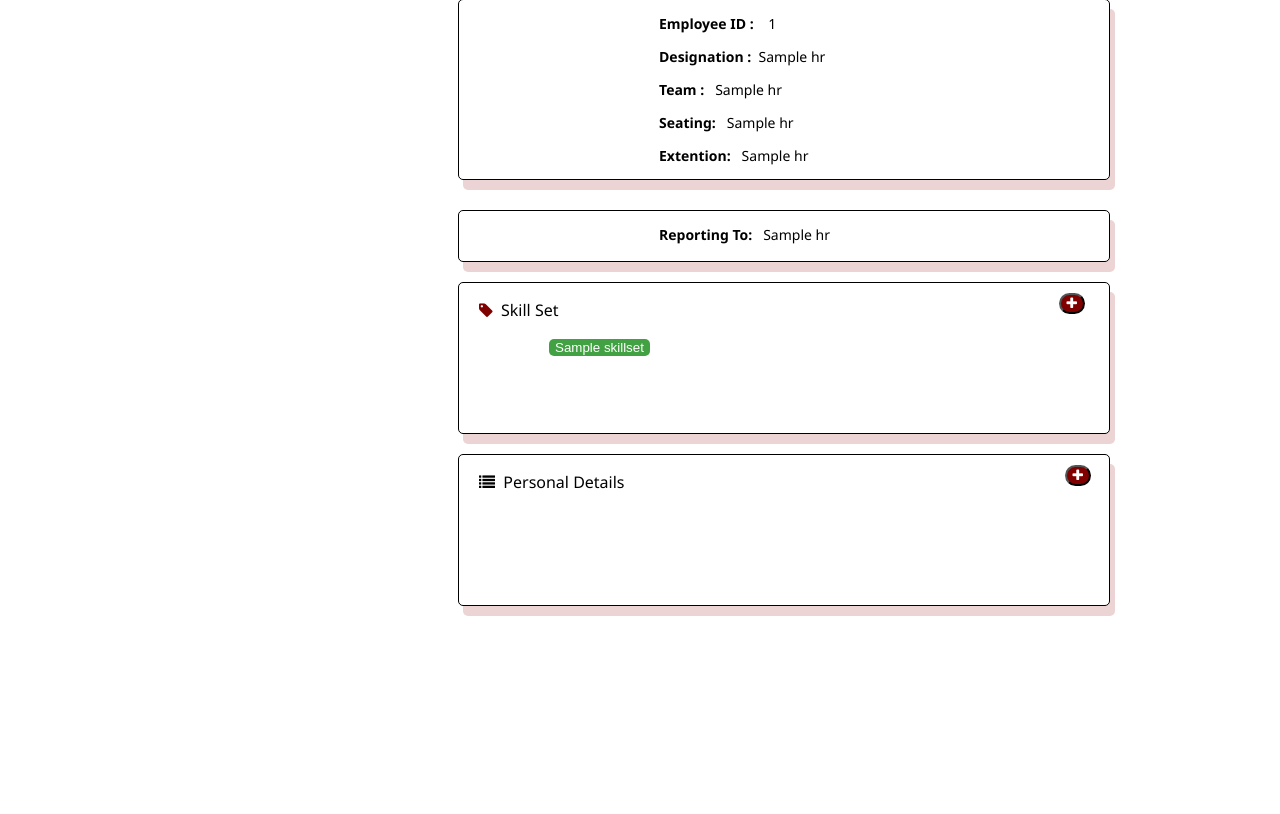
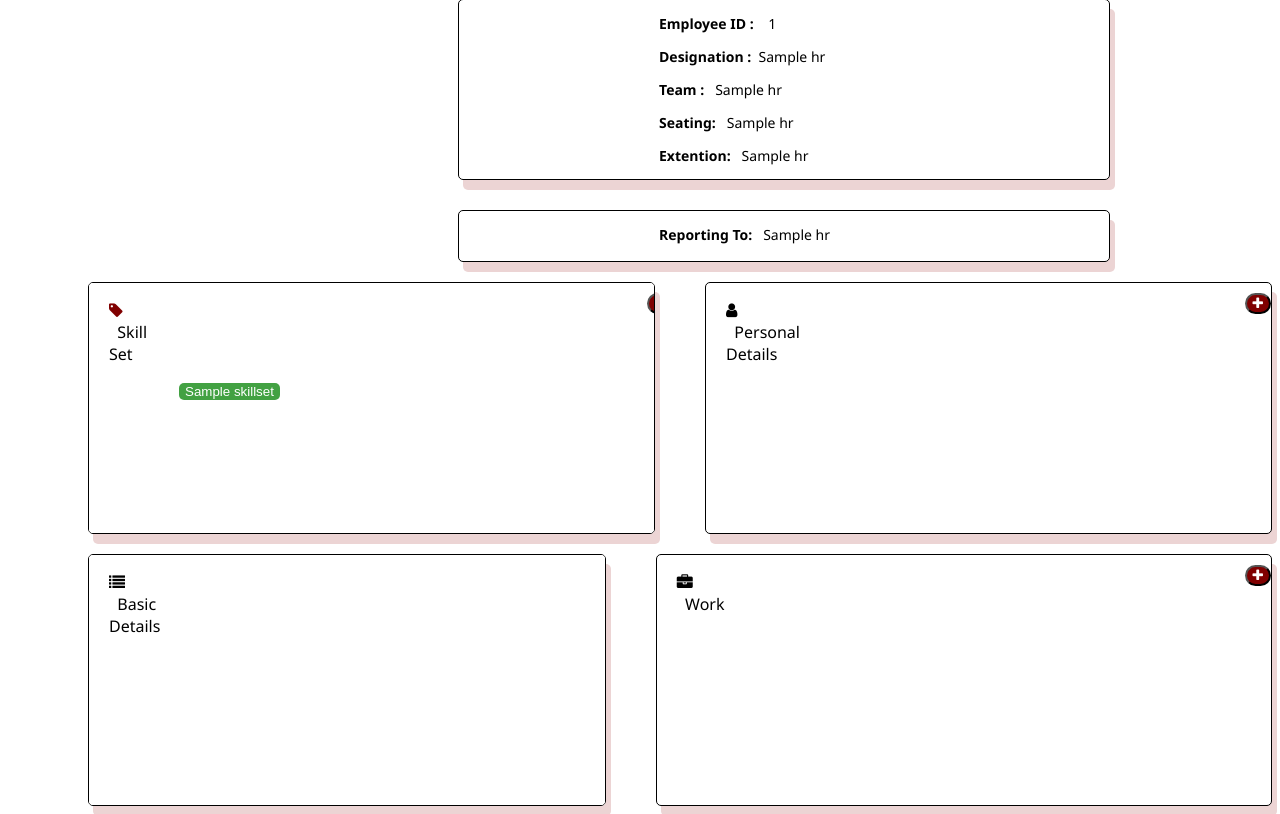
Before and after one commit to Ash515/Professionals, a Flask app: page /employeeinfo/1 in a window 1280 px wide. Shown: the part 169-983 px from the top of the page. Before the commit the page ends 785 px from the top, so only its background shows below. Run offline with Flask 2, Linux system fonts and the light colour scheme; the visitor is signed in with stand-in values (Sample User, id 1); a database or web service that is not in the repository returns one stand-in record (values such as "Sample title"); some libraries are stand-ins or nearby versions.

Commit message:
added files

```diff
--- a/static/EmployeeInfo.css
+++ b/static/EmployeeInfo.css
@@ -37,8 +37,8 @@
 
 .skillset-field {
   width: 650px;
-  height: 150px;
-  margin-left: 450px;
+  height: 250px;
+  margin-left:80px;
   margin-top: 20px;
   background-color: white;
   border: 1px solid;
@@ -49,6 +49,9 @@
   overflow:auto;
 }
 
+.flex-a{
+  display: flex;
+}
  .skillset-field-title {
   display: inline-flex;
 }
@@ -64,7 +67,16 @@
   margin-top: 10px;
   align-items: center;
 }
-
+.plus-icon2 {
+  padding-left: 470px;
+  margin-top: 10px;
+  align-items: center;
+}
+.plus-icon3 {
+  padding-left: 520px;
+  margin-top: 10px;
+  align-items: center;
+}
 .fa-tag {
   color: maroon;
 }
@@ -81,10 +93,7 @@
   padding-left: 20px;
 }
 
-#site-2 {
-  margin-top: 180px;
-  display: none;
-}
+
 
 .skillset-page {
   background-color: white;
@@ -176,8 +185,8 @@ border:none;
 } */
 .personal-field{
   width: 650px;
-  height: 150px;
-  margin-left: 450px;
+  height: 250px;
+  margin-left: 50px;
   margin-top: 20px;
   background-color: white;
   border: 1px solid;
@@ -191,7 +200,51 @@ border:none;
   display: inline-flex;
 }
 
+
+
+
 a{
   text-decoration: none;
 color: white;
 }
+
+
+
+
+.basic-field {
+  width: 650px;
+  height: 250px;
+  margin-left:80px;
+  margin-top: 20px;
+  background-color: white;
+  border: 1px solid;
+  font-size: 14px;
+  font-family: "Segoe UI", Tahoma, Geneva, Verdana, sans-serif;
+  border-radius: 5px;
+  box-shadow: 5px 10px rgb(236, 212, 212);
+  overflow:auto;
+}
+.basic-field-title {
+  display: inline-flex;
+}
+
+.work-field{
+  width: 650px;
+  height: 250px;
+  margin-left: 50px;
+  margin-top: 20px;
+  background-color: white;
+  border: 1px solid;
+  font-size: 14px;
+  font-family: "Segoe UI", Tahoma, Geneva, Verdana, sans-serif;
+  border-radius: 5px;
+  box-shadow: 5px 10px rgb(236, 212, 212);
+
+}
+.work-title{
+  display: inline-flex;
+}
+
+.flex-b{
+  display: flex;
+}
--- a/templates/Member/Employeeinfo.html
+++ b/templates/Member/Employeeinfo.html
@@ -16,7 +16,6 @@
   </head>
 
   <body>
-
     <div id="site-1">
       {% for i in team_p%}
       <div class="main">
@@ -34,10 +33,13 @@
         <p><b>Reporting To:</b>&nbsp;&nbsp;&nbsp;{{i[5]}}</p>
       </div>
 
+      <div class="flex-a">
         <div class="skillset-field">
           <div class="skillset-field-title">
             <div class="skillset-title">
-            <p id="skillset"><i class="fa fa-tag"></i>&nbsp;&nbsp;Skill Set</p>
+              <p id="skillset">
+                <i class="fa fa-tag"></i>&nbsp;&nbsp;Skill Set
+              </p>
             </div>
             {% if i[0]==s_id: %}
             <div class="plus-icon">
@@ -64,30 +66,45 @@
         <div class="personal-field">
           <div class="personal-title">
             <p id="skillset">
-            <i class="fa fa-list"></i>&nbsp;&nbsp;Personal Details
+              <i class="fa fa-user"></i>&nbsp;&nbsp;Personal Details
             </p>
             <div class="plus-icon1">
-            <a href="/personaldetail-update/{{s_id}}"><button id="plus-button"><i class="fa fa-plus"></i></button
+              <a href="/personaldetail-update/{{s_id}}"
+                ><button id="plus-button"><i class="fa fa-plus"></i></button
               ></a>
             </div>
           </div>
         </div>
       </div>
-
-    <!-- <div id="site-2">
-    <div class="skillset-page">
-        <div class="skillset-form">
-            <form action="/employeeinfo/{{i[0]}}" method="post">
- <input type="text" id="skill-input" name="skills" placeholder="Enter the skill name one at a time"><br><br>
-<input type="submit" id="submit-button">
-
-            </form>
-            <button id="cancel-button" onclick="Cancel()">Cancel</button>
     </div>
 
+<div class="flex-b">
+  <div class="basic-field">
+    <div class="basic-field-title">
+      <p id="skillset">
+        <i class="fa fa-list"></i>&nbsp;&nbsp;Basic Details
+      </p>
+      <div class="plus-icon2">
+        <a href=""><button id="plus-button"><i class="fa fa-plus"></i></button
+        ></a>
       </div>
-    </div> -->
+    </div>
+  </div>
 
+  <div class="work-field">
+    <div class="work-title">
+      <p id="skillset">
+        <i class="fa fa-briefcase"></i>&nbsp;&nbsp;Work
+      </p>
+      <div class="plus-icon3">
+        <a href=""><button id="plus-button"><i class="fa fa-plus"></i></button
+        ></a>
+      </div>
+    </div>
+  </div>
+
+
+</div>
     {%endfor%}
   </body>
 </html>
```
Lines whose indentation alone changed are shown as unchanged.
